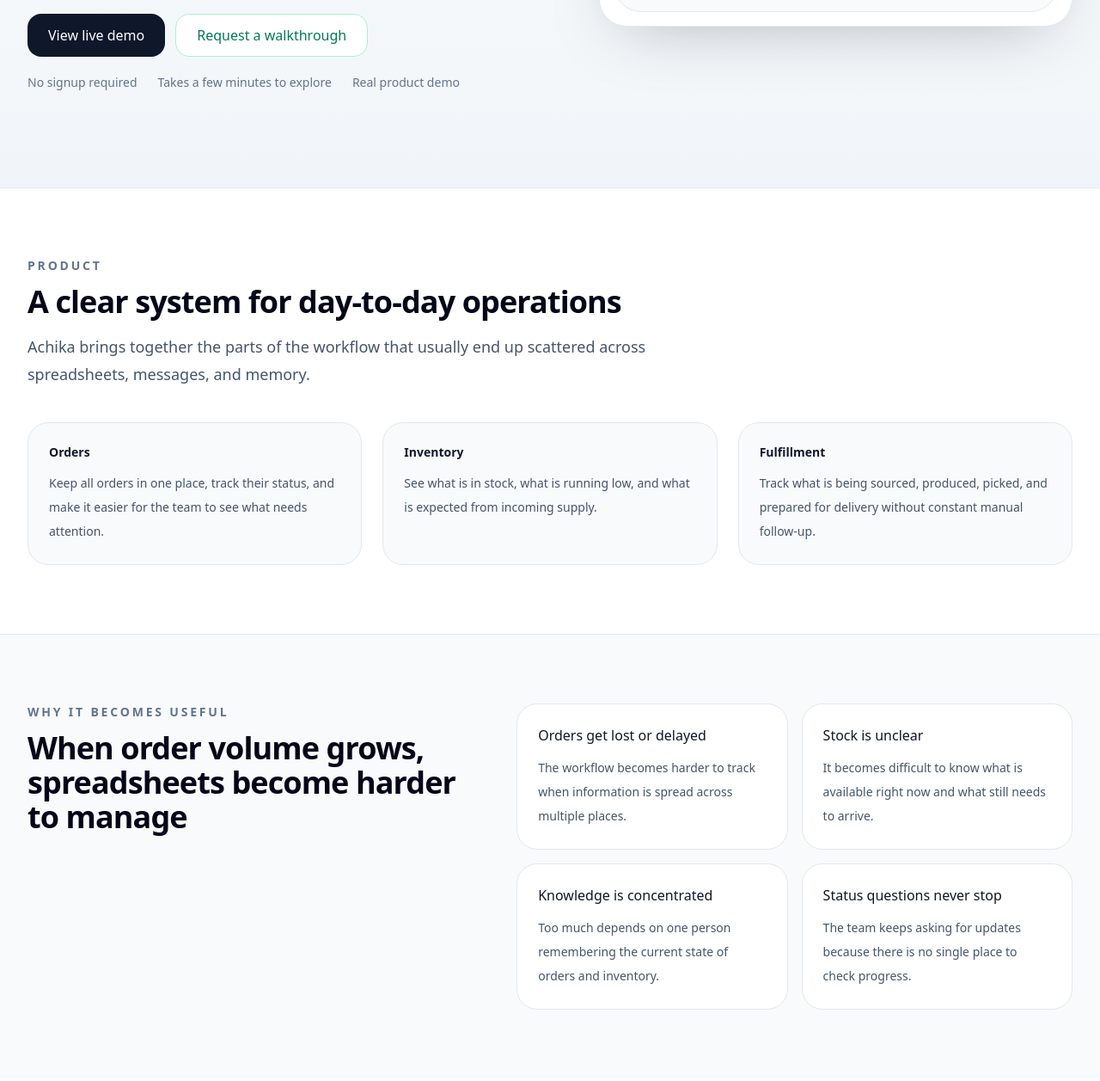
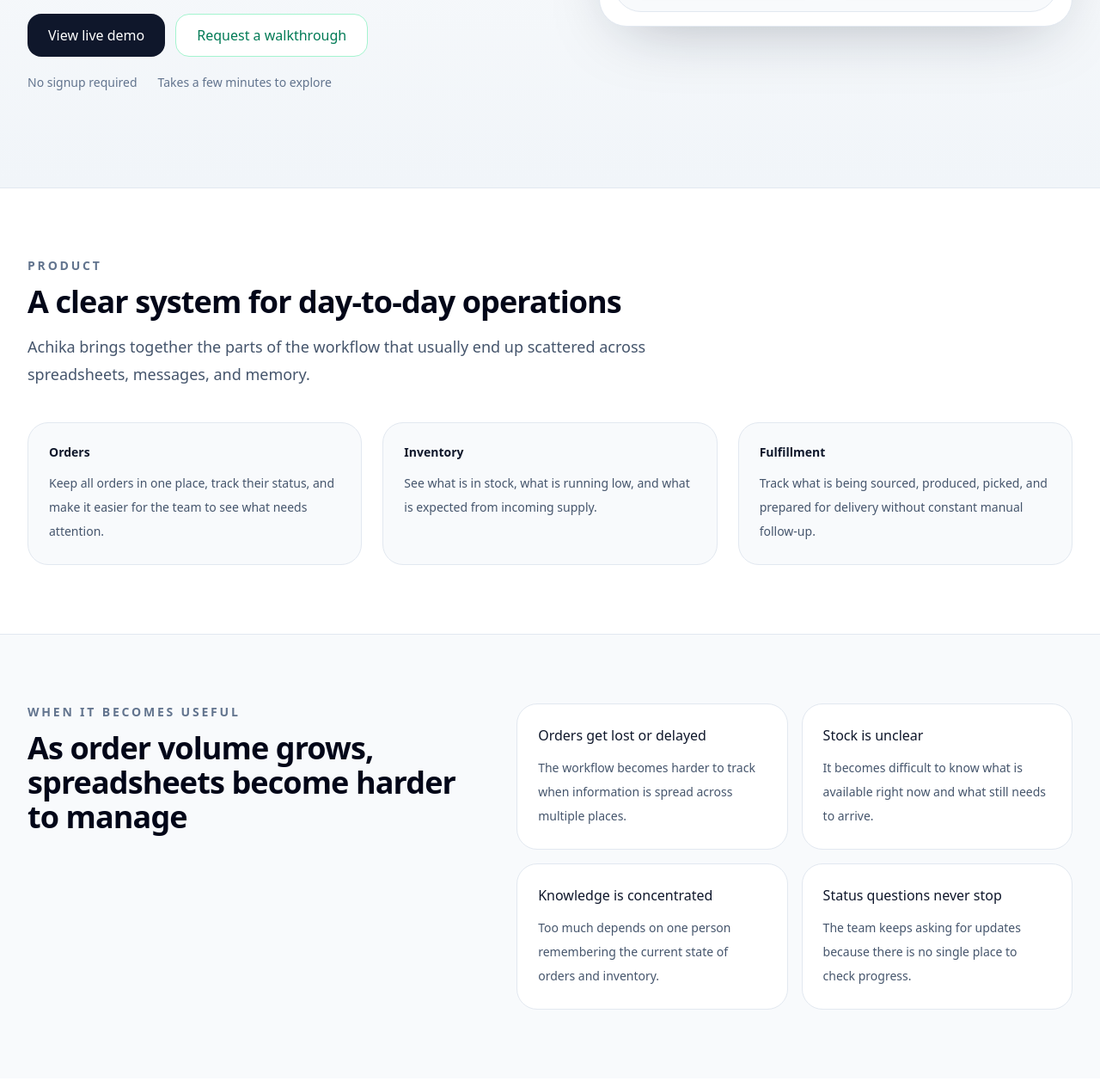
Before and after one commit to anapadiuk/achika-site, a website: page index.html in a window 1280 px wide. Shown: the part 683-1940 px from the top of the page at 86% size. Drawn offline with Linux system fonts and the light colour scheme.

Commit message:
Refactor HTML structure for improved readability and consistency

```diff
--- a/index.html
+++ b/index.html
@@ -133,7 +133,6 @@
               <div class="mt-5 flex flex-wrap gap-x-6 gap-y-2 text-sm text-slate-500">
                 <span>No signup required</span>
                 <span>Takes a few minutes to explore</span>
-                <span>Real product demo</span>
               </div>
             </div>
 
@@ -251,9 +250,9 @@
           <div class="mx-auto max-w-7xl px-6 py-16 lg:px-8 lg:py-20">
             <div class="grid gap-10 lg:grid-cols-[0.9fr_1.1fr] lg:items-start">
               <div>
-                <p class="text-sm font-semibold uppercase tracking-[0.2em] text-slate-500">Why it becomes useful</p>
+                <p class="text-sm font-semibold uppercase tracking-[0.2em] text-slate-500">When it becomes useful</p>
                 <h2 class="mt-3 text-3xl font-semibold tracking-tight text-slate-950 sm:text-4xl">
-                  When order volume grows, spreadsheets become harder to manage
+                  As order volume grows, spreadsheets become harder to manage
                 </h2>
               </div>
 
@@ -306,7 +305,7 @@
           </div>
         </section>
 
-        <section id="about" class="bg-white">
+        <section id="about" class="bg-slate-50">
           <div class="mx-auto max-w-7xl px-6 py-16 lg:px-8 lg:py-20">
             <div class="grid gap-10 lg:grid-cols-[0.9fr_1.1fr]">
               <div>
```
Also changed, not shown: lt/index.html (+1 -1 lines).
